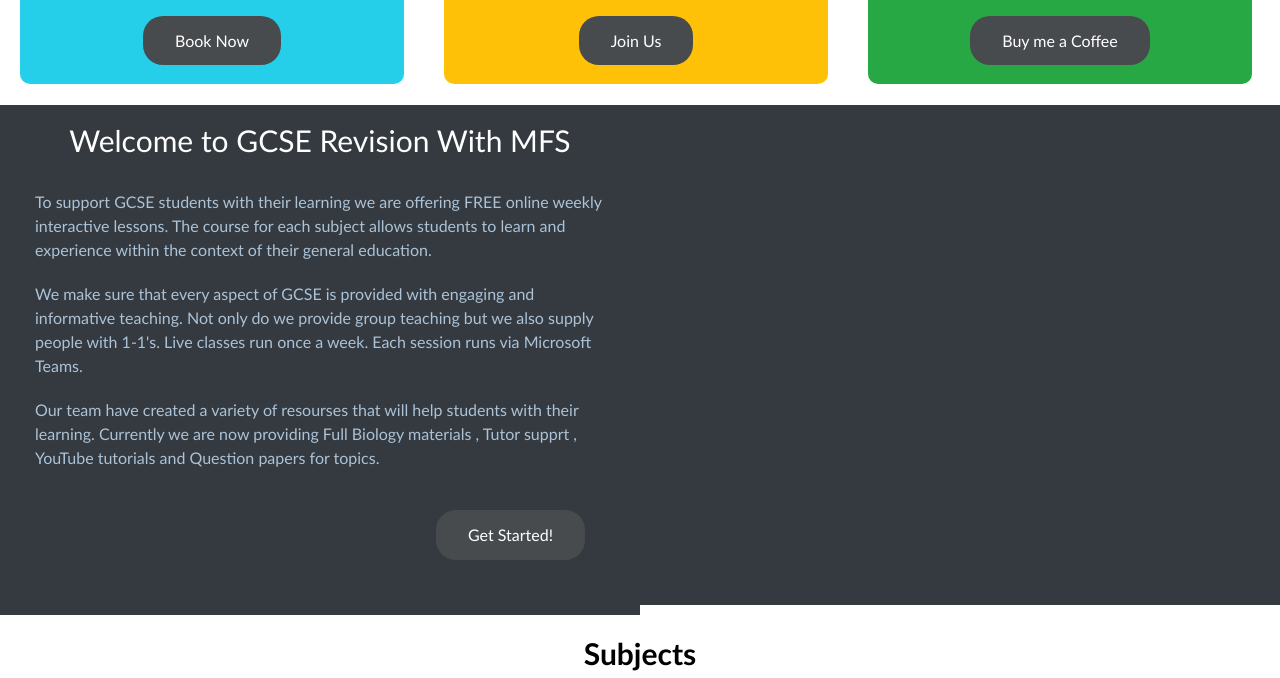
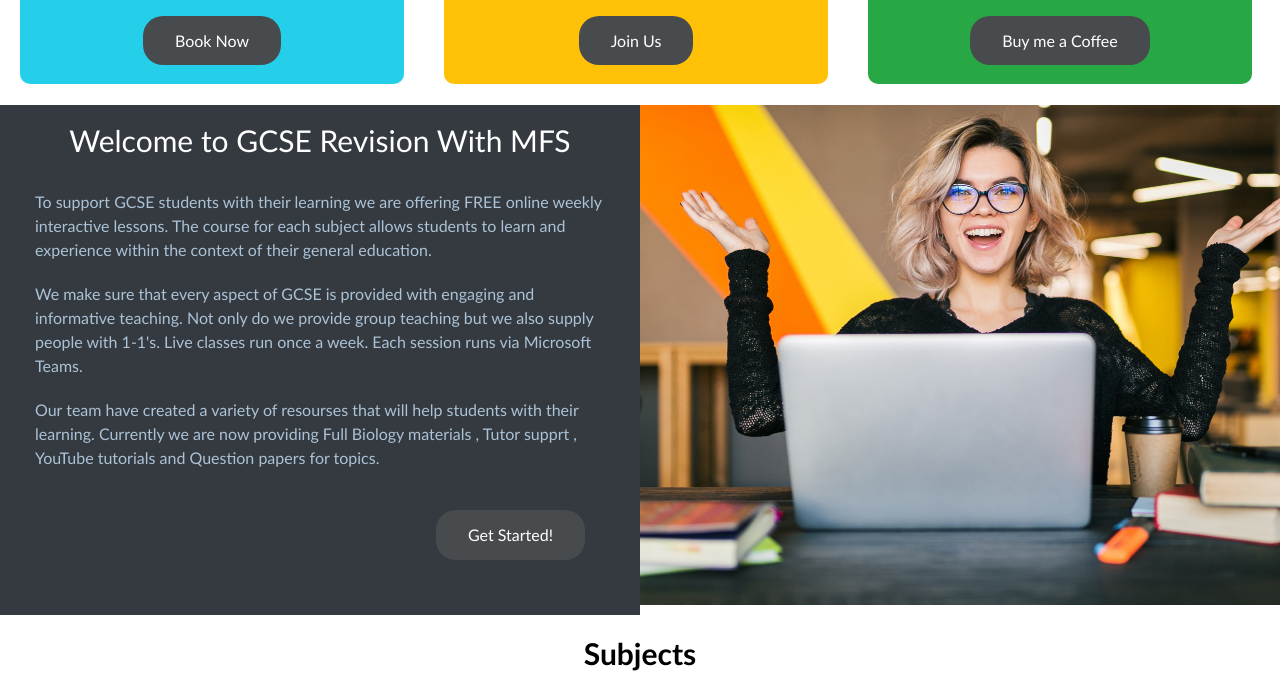
Before and after one commit to khizarsharief/Gcsewithmfs, a plain HTML site: page index.html in a window 1280 px wide. Shown: the part 843-1521 px from the top of the page. Drawn offline with Linux system fonts and the light colour scheme; the site is published under a folder, as on GitHub Pages, so addresses that start at the root find nothing.

Commit message:
Add files via upload

```diff
--- a/Css/Style.css
+++ b/Css/Style.css
@@ -243,7 +243,7 @@ p{
     margin-top: 30px;
      }
 .infosection_rigt{
-background-image: url(/GcsewithMfs/Images/woman-laptop.png);
+background-image: url(../Images/woman-laptop.png);
 height: 500px;
 flex-shrink: initial;
 display: flex;
```
